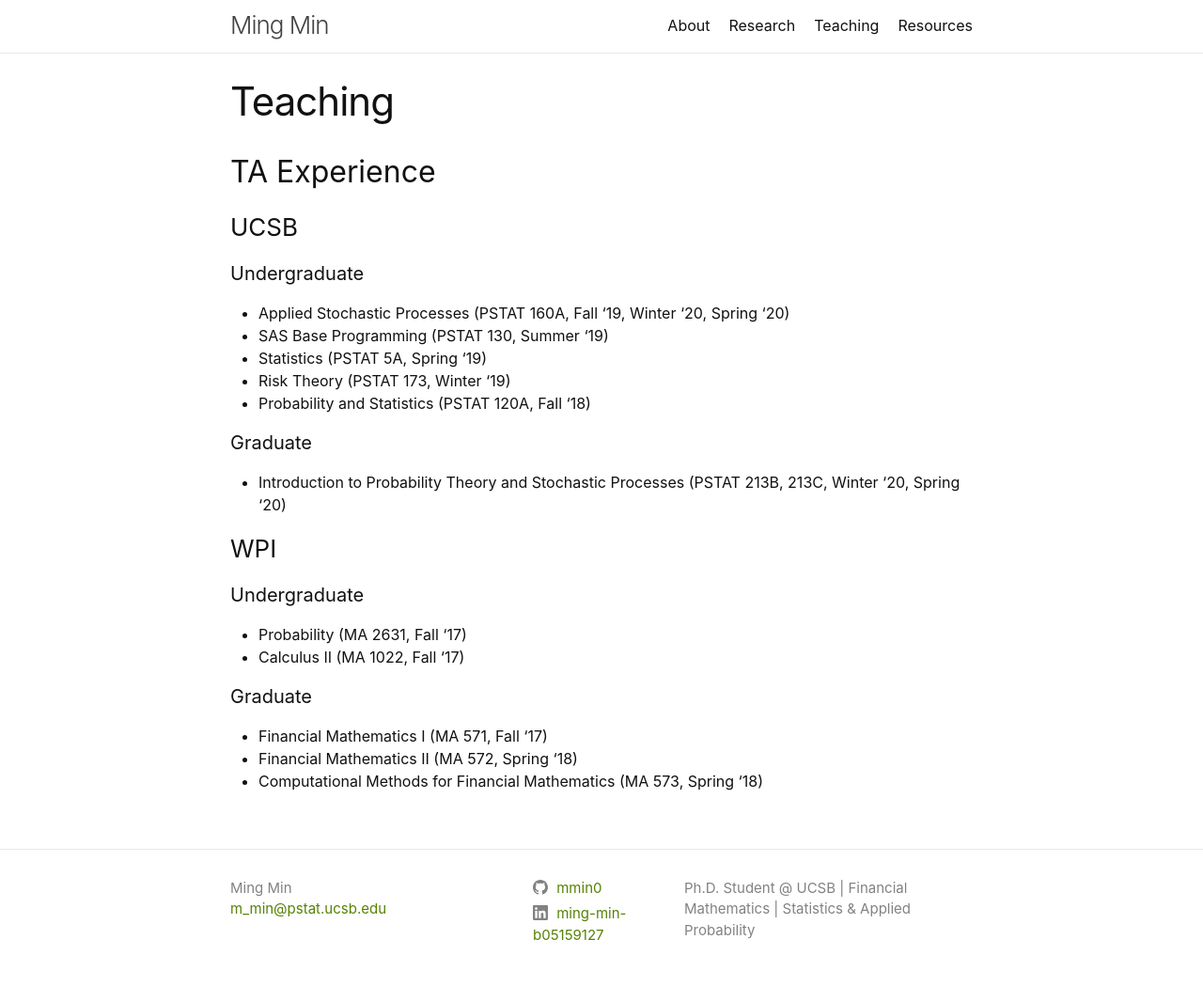
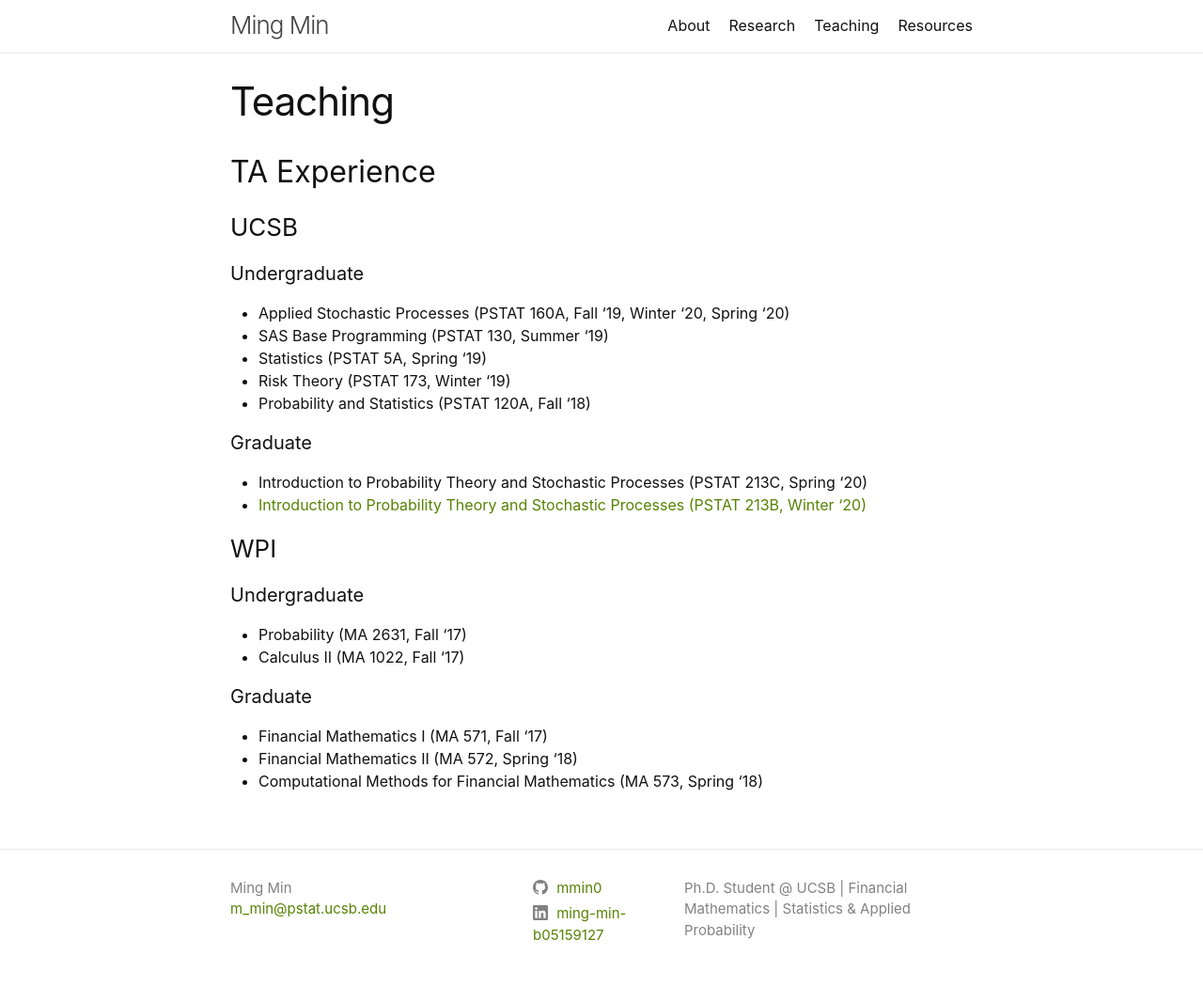
Before and after one commit to mmin0/mmin0.github.io, a Jekyll site: the page built from teaching/index.md, in a window 1280 px wide. Shown: the whole page at 94% size. Built offline with Jekyll 4.4.1, drawn with Linux system fonts in a browser that asks for light colours.

Commit message:
Update index.md

```diff
--- a/teaching/index.md
+++ b/teaching/index.md
@@ -15,7 +15,8 @@ title: Teaching
 
 
 #### Graduate
-* Introduction to Probability Theory and Stochastic Processes (PSTAT 213B, 213C, Winter '20, Spring '20)
+* Introduction to Probability Theory and Stochastic Processes (PSTAT 213C, Spring '20)
+* [Introduction to Probability Theory and Stochastic Processes (PSTAT 213B, Winter '20)](https://drive.google.com/file/d/19xQwB_XETwc8SFqKyg-G0hXOGeTP2nN_/view?usp=sharing)
 
 ### WPI
 #### Undergraduate
```
